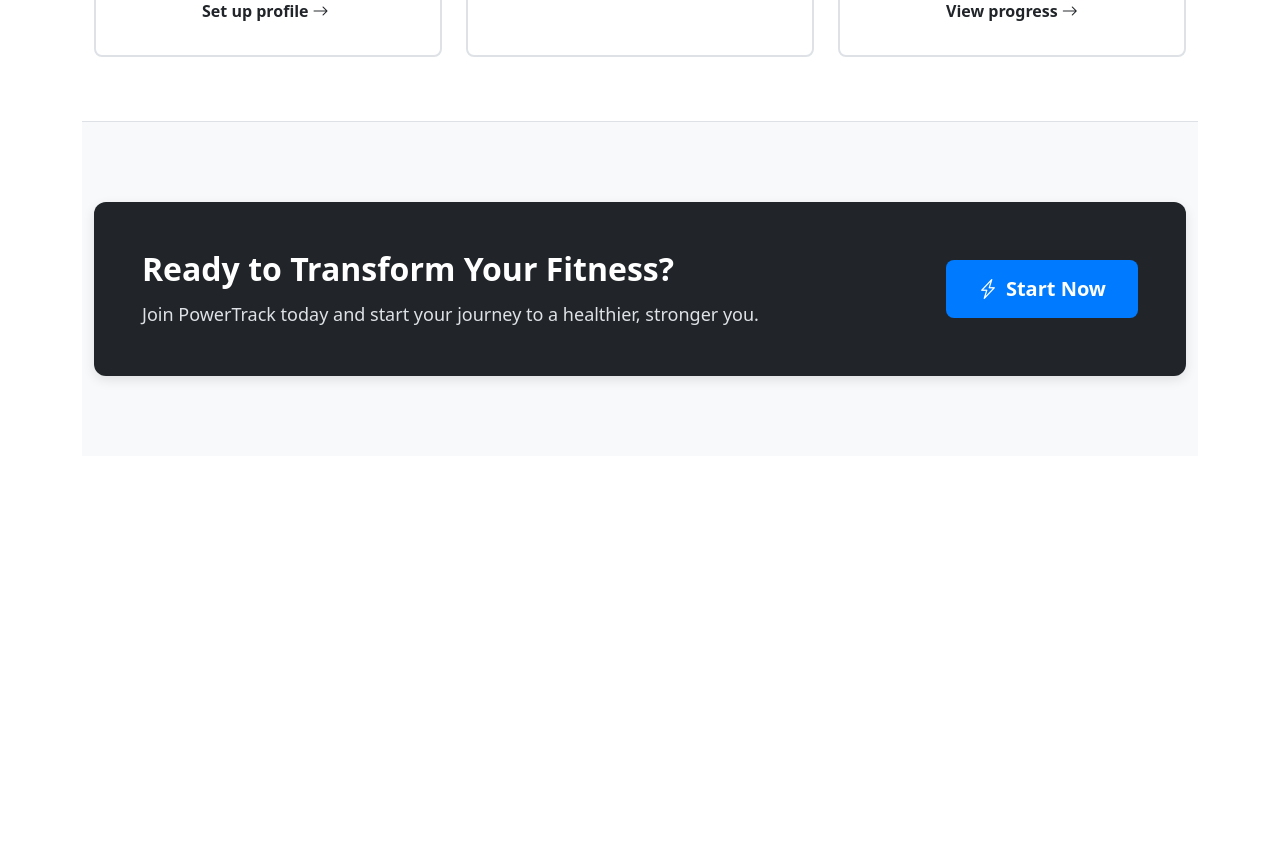
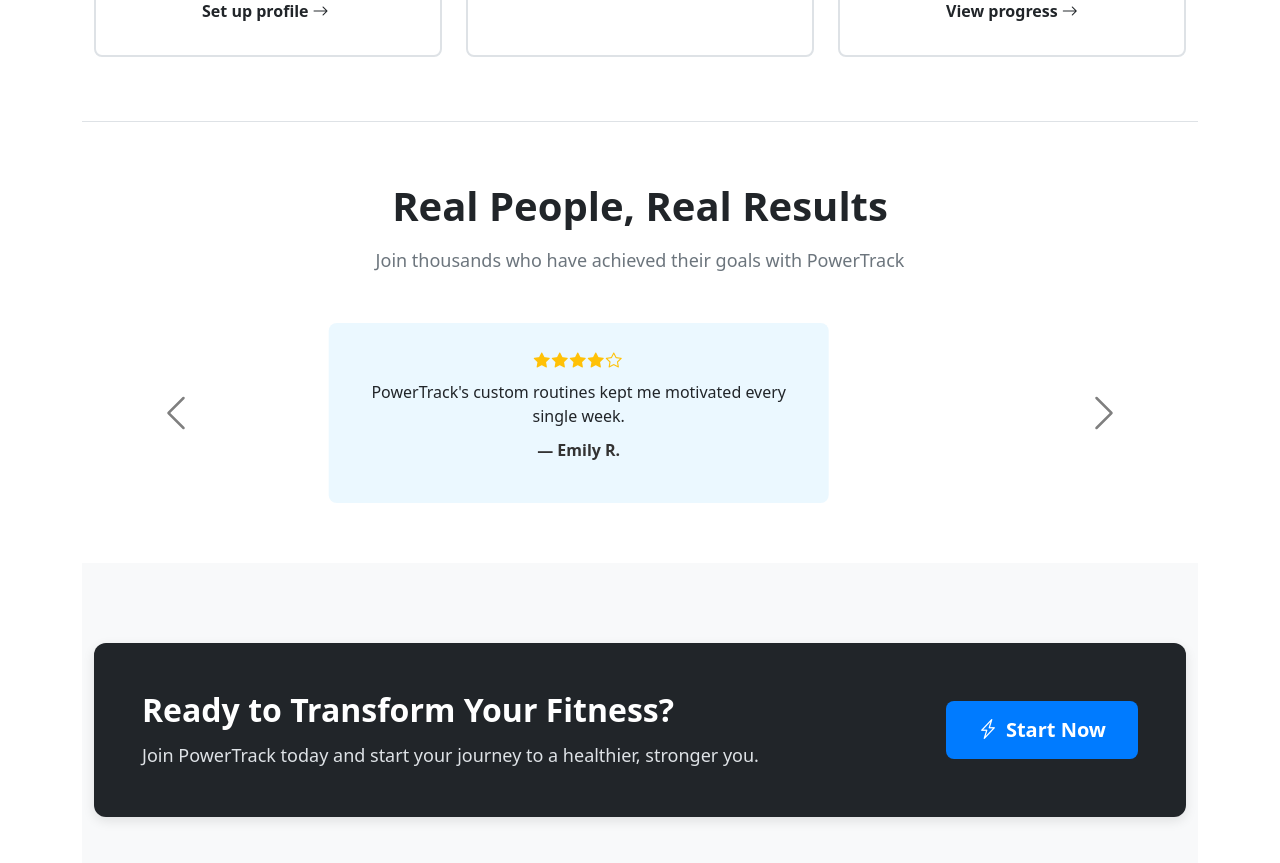
Before and after one commit to Chua-Yu-Tian-Sammi/PowerTrack, a Vue app in the folder main/: page / in a window 1280 px wide. Shown: the part 1780-2643 px from the top of the page. Before the commit the page ends 2236 px from the top, so only its background shows below. Built offline with nearby package versions, Linux system fonts and the light colour scheme; no server answers.

Commit message:
user reviews for homepage

```diff
--- a/main/src/views/HomePage.vue
+++ b/main/src/views/HomePage.vue
@@ -179,6 +179,79 @@
       </div>
     </section>
 
+    <!--user review-->
+    <section class="reviews-section">
+      <div class="container">
+        <div class="section-header text-center mb-5">
+          <h2 class="section-title">Real People, Real Results</h2>
+          <p class="section-description">Join thousands who have achieved their goals with PowerTrack</p>
+        </div>
+
+        <div id="reviewsCarousel" class="carousel slide" data-bs-ride="carousel">
+          <div class="carousel-inner">
+            <div class="carousel-item active">
+              <div class="review-card mx-auto">
+                <div class="review-stars mb-2">
+                  <i class="bi bi-star-fill"></i><i class="bi bi-star-fill"></i><i class="bi bi-star-fill"></i><i class="bi bi-star-fill"></i><i class="bi bi-star"></i>
+                </div>
+                <p class="review-text">PowerTrack's custom routines kept me motivated every single week.</p>
+                <p class="review-author">— Emily R.</p>
+              </div>
+            </div>
+
+            <div class="carousel-item">
+              <div class="review-card mx-auto">
+                <div class="review-stars mb-2">
+                  <i class="bi bi-star-fill"></i><i class="bi bi-star-fill"></i><i class="bi bi-star-fill"></i><i class="bi bi-star-fill"></i><i class="bi bi-star-fill"></i>
+                </div>
+                <p class="review-text">The progress tracker is a game-changer. Seeing my gains on a chart keeps me focused.</p>
+                <p class="review-author">— James L.</p>
+              </div>
+            </div>
+
+            <div class="carousel-item">
+              <div class="review-card mx-auto">
+                <div class="review-stars mb-2">
+                  <i class="bi bi-star-fill"></i><i class="bi bi-star-fill"></i><i class="bi bi-star-fill"></i><i class="bi bi-star-fill"></i><i class="bi bi-star"></i>
+                </div>
+                <p class="review-text">I love the exercise library. Detailed instructions mean no guesswork in my workouts.</p>
+                <p class="review-author">— Sophia T.</p>
+              </div>
+            </div>
+
+            <div class="carousel-item">
+              <div class="review-card mx-auto">
+                <div class="review-stars mb-2">
+                  <i class="bi bi-star-fill"></i><i class="bi bi-star-fill"></i><i class="bi bi-star-fill"></i><i class="bi bi-star-fill"></i><i class="bi bi-star-fill"></i>
+                </div>
+                <p class="review-text">Creating my own routine was so intuitive. I hit new PRs within a month!</p>
+                <p class="review-author">— Michael S.</p>
+              </div>
+            </div>
+
+            <div class="carousel-item">
+              <div class="review-card mx-auto">
+                <div class="review-stars mb-2">
+                  <i class="bi bi-star-fill"></i><i class="bi bi-star-fill"></i><i class="bi bi-star-fill"></i><i class="bi bi-star-fill"></i><i class="bi bi-star-fill"></i>
+                </div>
+                <p class="review-text">Joined PowerTrack six months ago and I've never felt stronger or more confident.</p>
+                <p class="review-author">— Olivia M.</p>
+              </div>
+            </div>
+          </div>
+
+          <button class="carousel-control-prev" type="button" data-bs-target="#reviewsCarousel" data-bs-slide="prev">
+            <span class="carousel-control-prev-icon" aria-hidden="true" style="filter: invert(1); width: 40px; height: 40px;"></span>
+            <span class="visually-hidden">Previous</span>
+          </button>
+          <button class="carousel-control-next" type="button" data-bs-target="#reviewsCarousel" data-bs-slide="next">
+            <span class="carousel-control-next-icon" aria-hidden="true" style="filter: invert(1); width: 40px; height: 40px;"></span>
+            <span class="visually-hidden">Next</span>
+          </button>
+        </div>
+      </div>
+    </section>
+
     <section class="cta-section">
       <div class="container">
         <div class="cta-card">
@@ -196,10 +269,6 @@
         </div>
       </div>
     </section>
-
-    <!---user reviews-->
-
-
   </div>
 </template>
 <script>
@@ -271,5 +340,42 @@ export default {
   color:#fff;
 }
 
+.reviews-section {
+  padding: 60px 0;
+}
+.review-card {
+  background-color: rgba(230, 247, 255, 0.8);
+  padding: 25px;
+  max-width: 500px;
+  border-radius: 8px;
+  text-align: center;
+}
+.review-stars i {
+  color: #ffc107;
+  margin-right: 2px;
+}
+.review-text {
+  font-size: 1rem;
+  margin-bottom: 10px;
+}
+.review-author {
+  font-weight: 600;
+  color: #333;
+}
 
+/*for small screen , adjust the button for next and prev for carousel */
+@media(max-width:768px){
+  .carousel-control-prev,.carousel-control-next{
+    margin-left: -90px;
+    margin-right: -90px;
+  }
+}
+
+/*for extra small screen */
+@media(max-width:576px){
+  .carousel-control-prev,.carousel-control-next{
+    margin-left: -55px;
+    margin-right: -55px;
+  }
+}
 </style>
```
